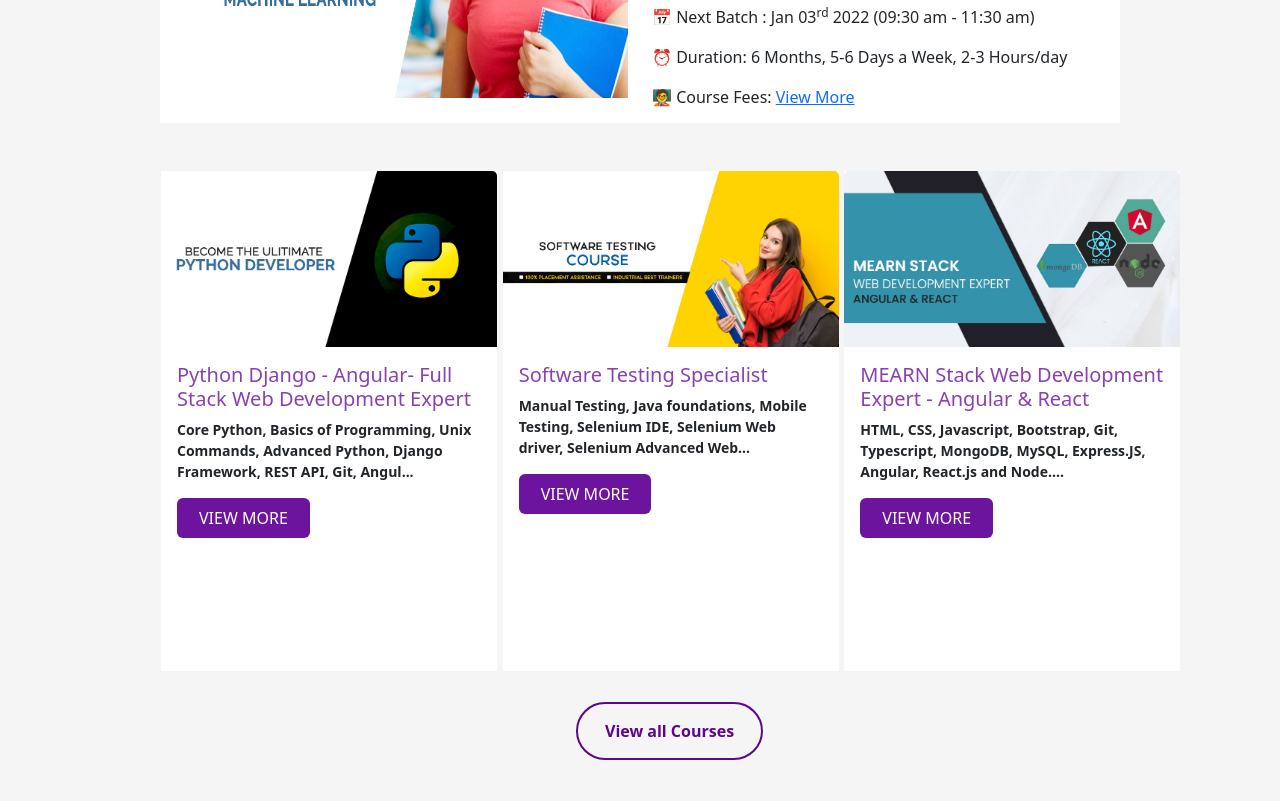
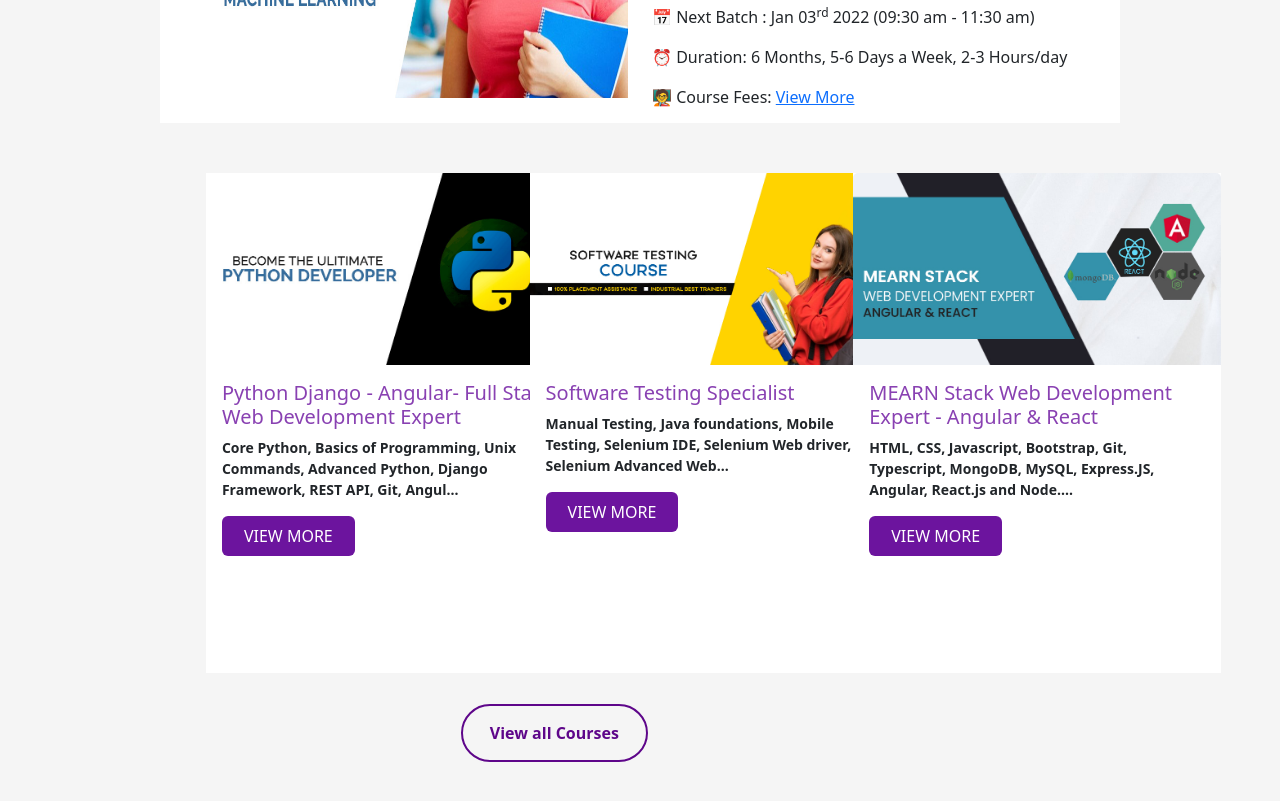
Before and after one commit to shilpajose/Luminar-website, a plain HTML site: page index.html in a window 1280 px wide. Shown: the part 1669-2470 px from the top of the page. Drawn offline with nearby package versions, Linux system fonts and the light colour scheme.

Commit message:
responsiveness updated

```diff
--- a/index.html
+++ b/index.html
@@ -19,87 +19,6 @@
 </head>
 
 <body>
-    <!-- <nav class="navbar navbar-expand-lg col-lg-12 col-m-12 sticky-top" style="background-color: #5d2b7a; height: 39px; font-size: 12px;">
-        <div class="container">
-            <button class="navbar-toggler" type="button" data-bs-toggle="collapse"
-                data-bs-target="#navbarSupportedContent" aria-controls="navbarSupportedContent" aria-expanded="false"
-                aria-label="Toggle navigation">
-                <span class="navbar-toggler-icon"></span>
-            </button>
-            <div class="collapse navbar-collapse" id="navbarSupportedContent">
-                <ul class="navbar-nav me-auto mb-2 mb-lg-0">
-                    <li class="nav-item">
-                        <a class="nav-link active text-white" aria-current="page" href="#">Have any question? +91 8086
-                            651 651</a>
-                    </li>
-                </ul>
-                <ul class="navbar-nav ms-auto mb-2 mb-lg-0">
-                    <li class="nav-item">
-                        <a class="nav-link text-white"><i class="fa-solid fa-phone"></i> +91 8086 651 651</a>
-                    </li>
-                    <li class="nav-item">
-                        <a class="nav-link text-white"><i class="fa-solid fa-envelope"></i>
-                            contact@luminartechnolab.com</a>
-                    </li>
-                </ul>
-            </div>
-        </div>
-    </nav> -->
-    <!-- <div class="row" style="background-color: #5d2b7a; height: 39px; font-size: 12px;">
-        <div class="col-6"><ul class="navbar-nav me-auto mb-2 mb-lg-0">
-            <li class="nav-item">
-                <a class="nav-link active text-white" aria-current="page" href="#">Have any question? +91 8086651 651</a>
-            </li>
-        </ul></div>
-        <div class="col-6">
-            <ul class="navbar-nav ms-auto mb-2 mb-lg-0">
-                <li class="nav-item">
-                    <a class="nav-link text-white"><i class="fa-solid fa-phone"></i> +91 8086 651 651</a>
-                </li>
-                <li class="nav-item">
-                    <a class="nav-link text-white"><i class="fa-solid fa-envelope"></i>
-                        contact@luminartechnolab.com</a>
-                </li>
-            </ul>
-        </div>
-    </div> -->
-    <!-- <div class="row" style="background-color: #5d2b7a; height: 39px; font-size: 12px;">
-        <div class="col-6">
-            <ul>
-                <li class="nav-item">
-                    <a class="nav-link active text-white" aria-current="page" href="#">Have any question? +91 8086651 651</a>
-                </li>
-            </ul>
-        </div>
-        <div class="col-6">
-            <ul class="navbar-nav ms-auto mb-2 mb-lg-0">
-                <li class="nav-item">
-                    <a class="nav-link text-white"><i class="fa-solid fa-phone"></i> +91 8086 651 651</a>
-                </li>
-                <li class="nav-item">
-                    <a class="nav-link text-white"><i class="fa-solid fa-envelope"></i>
-                        contact@luminartechnolab.com</a>
-                </li>
-            </ul>
-        </div>
-    </div> -->
-    <!-- <div class="header-top" style="background-color: #5d2b7a; height: 39px; font-size: 12px;">
-        <div class="container-fluid">
-            <div class="row">
-                <div class="col-lg-7 col-md-6 col-12">
-                    <span style="font-size:12px;">Have any question? <a href="">+91 8086 651 651</a></span><a href="">
-                </a></div>
-                </a><div class="col-lg-5 col-md-6 col-12"><a href="">
-                    </a><div class="header-top-right"><a href="">
-                        <span class="single-footer-widget" style="font-size:12px;"></span></a><a href="tel:918086651651" class="phone-no"> <i class="zmdi zmdi-phone" style="width: 15px;    font-size: 14px;"></i> +91 8086 651 651</a>
-                        <span style="font-size:12px;">
-                            <a href=""><i class="zmdi zmdi-email" style="width: 15px;font-size: 14px;"></i> contact@luminartechnolab.com</a></span>
-                    </div>
-                </div>
-            </div>
-        </div>
-    </div> -->
-
     <div class="sticky-top" style="background-color: #5e068a;">
         <div class="container-fluid">
             <div class="row">
@@ -252,8 +171,10 @@
         <div class="row mt-5">
             <div class="col-lg-6 col-sm-12">
                 <h2 class="text-start" style="color:#5d2b7a;" id="title">Luminar Technolab Pvt Ltd</h2>
-                <h4 class="text-start" style="color:#ac8ebd; font-weight: lighter;" id="cin_no">CIN: U80220KL2021PTC071578</h4>
-                <p class="text-start" id="desc">Luminar Technolab is an IT Finishing School located near Infopark - Cochin,
+                <h4 class="text-start" style="color:#ac8ebd; font-weight: lighter;" id="cin_no">CIN:
+                    U80220KL2021PTC071578</h4>
+                <p class="text-start" id="desc">Luminar Technolab is an IT Finishing School located near Infopark -
+                    Cochin,
                     focused on providing advanced
                     level software training to Students and by helping them to get placed in IT companies. We are a team
                     of
@@ -274,7 +195,8 @@
     </div>
     <br>
     <section>
-        <h2 id="our_courses" class="text-center pt-5" style="color:#5d2b7a">OUR <span style="color:#ac8ebd">COURSES</span></h2><br><br>
+        <h2 id="our_courses" class="text-center pt-5" style="color:#5d2b7a">OUR <span
+                style="color:#ac8ebd">COURSES</span></h2><br><br>
         <div class="container w-75 twodivrow" style="transition: 0.01s;">
             <div class="row">
                 <div class="col-lg-6 col-md-6 col-sm-12"><img src="./images/girl2.jpg" alt="girl2"
@@ -312,9 +234,49 @@
                 </div>
             </div>
         </div><br><br>
-        <div class="container w-100" style="padding-left: 91px;padding-right: 48px;">
+      <div class="container w-75" style="padding-top: 2px;padding-left: 1px;">
             <div class="row">
-                <div class=" col-lg-4 col-md-12">
+                <div class="col-lg-4 col-md-12 col-sm-12 col-xs-12">
+                    <div class="card">
+                        <img src="./images/python.jpg" class="card-img-top w-100" alt="...">
+                        <div class="card-body">
+                            <h5 class="card-title">Python Django - Angular- Full Stack Web Development Expert</h5>
+                            <p class="card-text">Core Python, Basics of Programming, Unix Commands, Advanced Python,
+                                Django Framework, REST API, Git, Angul...</p>
+                            <a href="#" class="btn">VIEW MORE</a>
+                        </div>
+                    </div>
+                </div>
+                <div class="col-lg-4 col-md-12 col-sm-12 col-xs-12">
+                    <div class="card">
+                        <img src="./images/testing.jpg" class="card-img-top w-100" alt="...">
+                        <div class="card-body">
+                            <h5 class="card-title">Software Testing Specialist</h5>
+                            <p class="card-text">Manual Testing, Java foundations, Mobile Testing, Selenium IDE,
+                                Selenium Web driver, Selenium Advanced Web...</p>
+                            <a href="#" class="btn">VIEW MORE</a>
+                        </div>
+                    </div>
+                </div>
+                <div class="col-lg-4 col-md-12 col-sm-12 col-xs-12">
+                    <div class="card">
+                        <img src="./images/mearn.jpg" class="card-img-top w-100" alt="...">
+                        <div class="card-body">
+                            <h5 class="card-title">MEARN Stack Web Development Expert - Angular & React</h5>
+                            <p class="card-text">HTML, CSS, Javascript, Bootstrap, Git, Typescript, MongoDB, MySQL,
+                                Express.JS, Angular, React.js and Node....</p>
+                            <a href="#" class="btn">VIEW MORE</a>
+                        </div>
+                    </div>
+                </div>
+            </div>
+      </div>
+
+
+        <!--  -->
+        <!-- <div class="container w-100" style="padding-left: 91px;padding-right: 48px;">
+            <div class="row">
+                <div class=" col-lg-4 col-md-12 col-sm-12 col-xs-12">
                     <div class="card" style="width: 21rem; height: 500px; transition: 0.001s;">
                         <img src="./images/python.jpg" class="card-img-top w-100" alt="...">
                         <div class="card-body">
@@ -325,7 +287,7 @@
                         </div>
                     </div>
                 </div>
-                <div class="col-lg-4 col-md-12">
+                <div class="col-lg-4 col-md-12 col-sm-12 col-xs-12">
                     <div class="card" style="width: 21rem;height: 500px; transition: 0.001s;">
                         <img src="./images/testing.jpg" class="card-img-top w-100" alt="...">
                         <div class="card-body">
@@ -336,7 +298,7 @@
                         </div>
                     </div>
                 </div>
-                <div class="col-lg-4 col-md-12">
+                <div class="col-lg-4 col-md-12 col-sm-12 col-xs-12">
                     <div class="card" style="width: 21rem;height: 500px;transition: 0.001s;">
                         <img src="./images/mearn.jpg" class="card-img-top w-100" alt="...">
                         <div class="card-body">
@@ -348,7 +310,7 @@
                     </div>
                 </div>
             </div>
-        </div>
+        </div> -->
         <br>
         <br>
         <strong>
--- a/style.css
+++ b/style.css
@@ -124,6 +124,9 @@
 .card {
     border-radius: 0;
     border: 0;
+    width: 23rem;
+    height: 500px;
+    transition: 0.001s;
 }
 /* .card img{
     width: 100%;
@@ -209,5 +212,18 @@
     }
     #view_all_courses{
         font-size: 12px;
+        margin-left: -11%;
+    }
+    .card{
+        width: 19rem;
+        height: 450px;
     }
 }
+@media screen and (min-width:768px){
+    .card{
+        margin-left: 15%;
+    }
+    #view_all_courses{
+        margin-left: -9%;
+    }
+}
```
